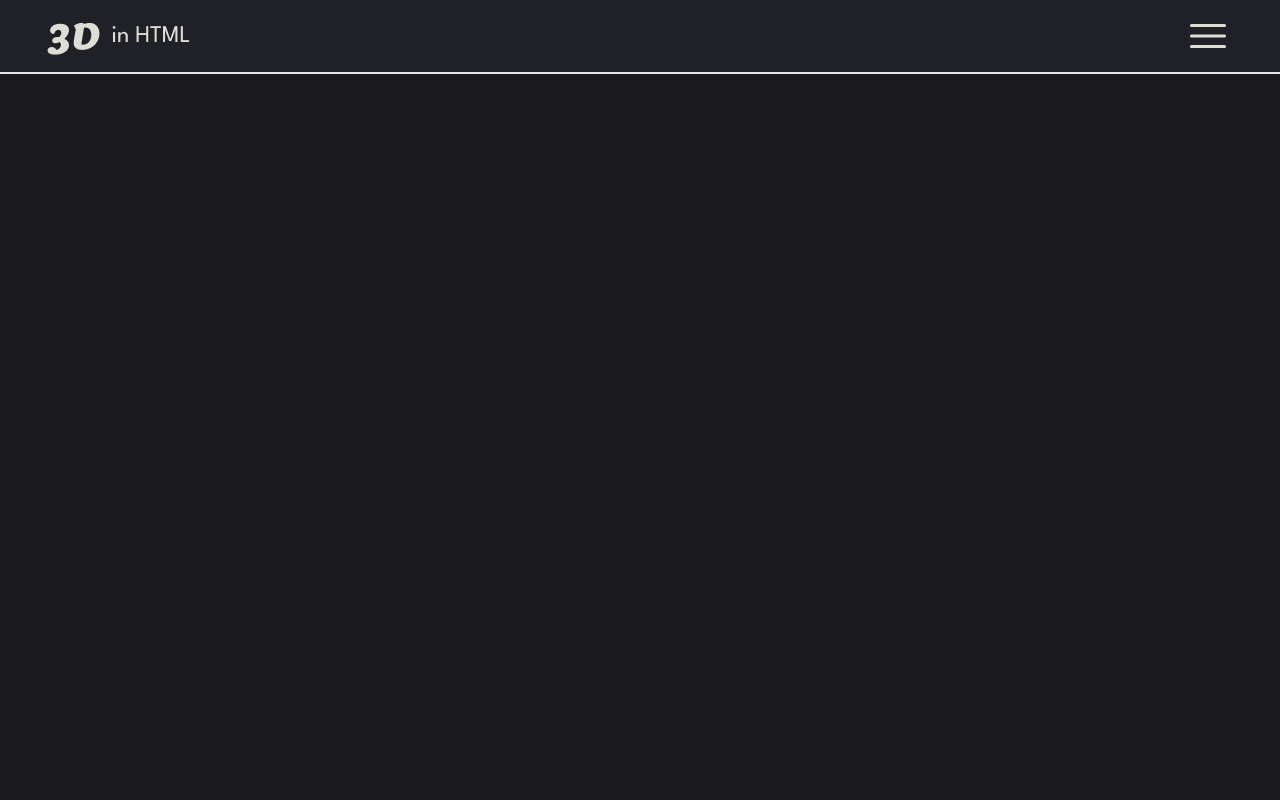
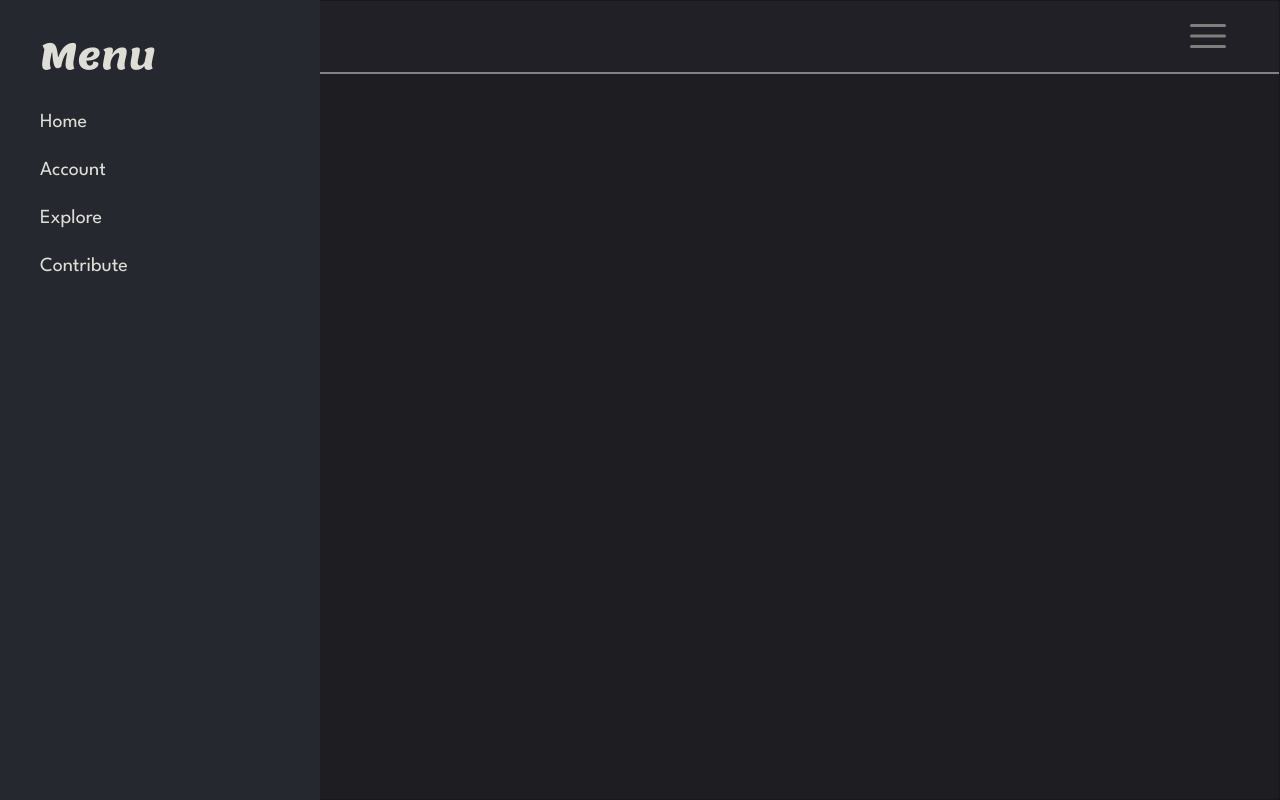
Before and after one commit to Larry-Larriee/3DinHTML, a React (Vite) app in the folder my-app/: page /contribute in a window 1280 px wide. Both pictures are taken after a click on the icon 1208 px from the left and 36 px from the top of the page. Built offline with nearby package versions, Linux system fonts and the light colour scheme.

Commit message:
navigation menu

```diff
--- a/my-app/package.json
+++ b/my-app/package.json
@@ -10,6 +10,7 @@
     "preview": "vite preview"
   },
   "dependencies": {
+    "@headlessui/react": "^2.1.2",
     "aframe": "^1.6.0",
     "prop-types": "^15.8.1",
     "react": "^18.3.1",
--- a/my-app/src/App.css
+++ b/my-app/src/App.css
@@ -12,12 +12,19 @@
   --primary-color-4: #2b2f36;
 }
 
+.a-enter-vr-button {
+  display: none;
+}
+
 @layer utilities {
   .bg-prim-1 {
     background-color: var(--primary-color-1);
   }
   .bg-prim-2 {
     background-color: var(--primary-color-2);
+  }
+  .bg-prim-half-2 {
+    background-color: rgba(32, 33, 39, 0.5);
   }
   .bg-prim-3 {
     background-color: var(--primary-color-3);
@@ -67,6 +74,29 @@
   }
 }
 
-.a-enter-vr-button {
-  display: none;
+@layer utilities {
+  @keyframes slideInFromLeft {
+    from {
+      transform: translateX(-100%);
+    }
+    to {
+      transform: translateX(0);
+    }
+  }
+
+  @keyframes slideOutFromRight {
+    from {
+      transform: translateX(0);
+    }
+    to {
+      transform: translateX(100%);
+    }
+  }
+
+  .slide-in-from-left {
+    animation: slideInFromLeft 0.5s ease-out forwards;
+  }
+  .slide-out-from-right {
+    animation: slideOutFromRight 0.5s ease-out;
+  }
 }
--- a/my-app/src/components/Navigation.jsx
+++ b/my-app/src/components/Navigation.jsx
@@ -1,4 +1,5 @@
-import React, { useState, useEffect } from "react";
+import React, { useState, useEffect, useRef } from "react";
+import { Dialog, DialogPanel, DialogTitle } from "@headlessui/react";
 
 export default function Navigation() {
   const [menuOpen, setMenuOpen] = useState(false);
@@ -6,6 +7,19 @@ export default function Navigation() {
   const changeMenuOpen = () => {
     setMenuOpen(!menuOpen);
   };
+
+  const menu = useRef();
+
+  useEffect(() => {
+    async function animateOpen() {
+      await new Promise((resolve) => setTimeout(resolve, 50));
+
+      menu.current.classList.add("opacity-100");
+      menu.current.classList.add("slide-in-from-left");
+    }
+
+    if (menuOpen) animateOpen();
+  }, [menuOpen]);
 
   return (
     <nav className="w-full border-b-2 flex gap-3 py-3 justify-between px-12 items-center bg-prim-2">
@@ -30,11 +44,59 @@ export default function Navigation() {
         />
       </svg>
 
-      {
-        // menuOpen && (
-        // Headless UI modal for the menu, which automatically renders at the top level of the DOM
-        // )
-      }
+      {menuOpen && (
+        <Dialog
+          open={menuOpen}
+          onClose={() => changeMenuOpen()}
+          className="fixed inset-0 w-screen h-screen"
+        >
+          <DialogPanel
+            className="flex flex-col gap-8 absolute bg-prim-3 left-0 w-80 h-screen z-30 opacity-0"
+            ref={menu}
+          >
+            <DialogTitle className="text-prim-1 text-4xl pt-9 pl-10 font-lemon">
+              Menu
+            </DialogTitle>
+
+            <ul className="list-none flex flex-col w-full gap-5 pl-10">
+              <li>
+                <a
+                  href="/"
+                  className="hover:scale-105 duration-200 ease-in-out transition font-league text-xl text-prim-1"
+                >
+                  Home
+                </a>
+              </li>
+              <li>
+                <a
+                  href="/account"
+                  className="hover:scale-105 duration-200 ease-in-out transition font-league text-xl text-prim-1"
+                >
+                  Account
+                </a>
+              </li>
+              <li>
+                <a
+                  href="/explore"
+                  className="hover:scale-105 duration-200 ease-in-out transition font-league text-xl text-prim-1"
+                >
+                  Explore
+                </a>
+              </li>
+              <li>
+                <a
+                  href="/contribute"
+                  className="hover:scale-105 duration-200 ease-in-out transition font-league text-xl text-prim-1"
+                >
+                  Contribute
+                </a>
+              </li>
+            </ul>
+          </DialogPanel>
+
+          <div className="inset-0 flex w-screen h-screen absolute bg-prim-half-2 z-10" />
+        </Dialog>
+      )}
     </nav>
   );
 }
```
Also changed, not shown: 1 other file (tests, documents, lock files or other folders).
